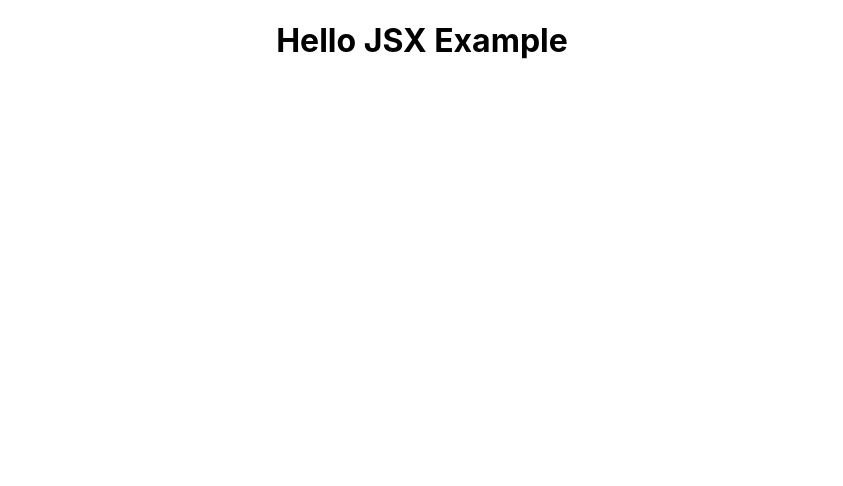
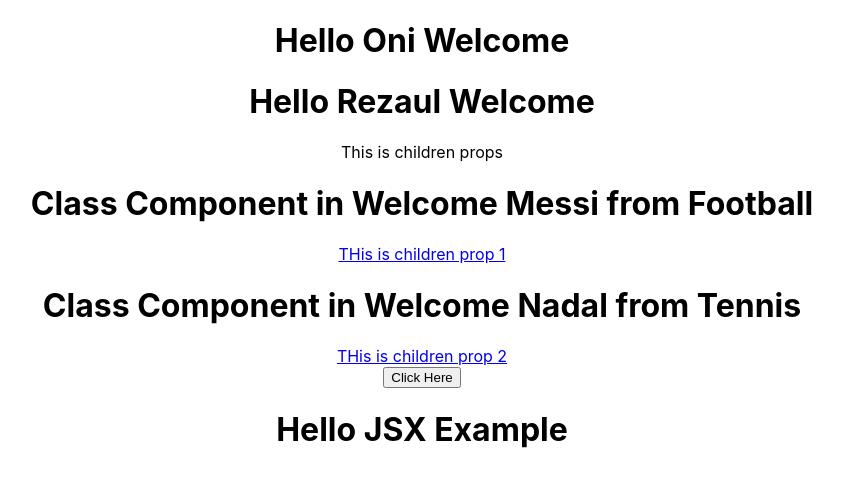
Before and after one commit to RezaulAlamOni/inventory-react, a React (Create React App) app: page / in a window 1280 px wide. Shown: the top 486 px of the page, without its empty margins (218-1061 px from the left). Built offline with nearby package versions, Linux system fonts and the light colour scheme.

Commit message:
implement props and children props

```diff
--- a/src/App.js
+++ b/src/App.js
@@ -7,13 +7,22 @@
 import Hello from "./components/Hello";
 
 function App() {
-  return (
-    <div className="App">
-      {/*<Greet />*/}
-      {/*<Welcome />*/}
-      <Hello />
-    </div>
-  );
+    return (
+        <div className="App">
+            <Greet name="Oni"/>
+            <Greet name="Rezaul">
+                <p>This is children props</p>
+            </Greet>
+            <Welcome name="Messi" herroName="Football">
+                <a href="/"> THis is children prop 1</a>
+            </Welcome>
+            <Welcome name="Nadal" herroName="Tennis">
+                <a href="/"> THis is children prop 2</a><br/>
+                <button>Click Here</button>
+            </Welcome>
+            <Hello/>
+        </div>
+    );
 }
 
 export default App;
--- a/src/components/Greet.js
+++ b/src/components/Greet.js
@@ -1,8 +1,17 @@
 import React from 'react';
 
 
-function Greet(){
-    return <h1> React APP ! <br/> Hello Rezaul Alam Oni !! </h1>
+// function Greet(props){
+//     return <h1> React APP ! <br/> Hello  {props.name}</h1>
+// }
+
+const Greet = props => {
+    return (
+        <div>
+            <h1> Hello  {props.name} Welcome</h1>
+            { props.children }
+        </div>
+    )
 }
 
 export default Greet;
--- a/src/components/Welcome.js
+++ b/src/components/Welcome.js
@@ -2,7 +2,12 @@
 
 class Welcome extends Component {
     render() {
-        return <h1>Class Component in Ract  !! </h1>
+        return (
+            <div>
+                <h1>Class Component in Welcome {this.props.name} from {this.props.herroName} </h1>
+                {this.props.children}
+            </div>
+        )
     }
 }
 
```
